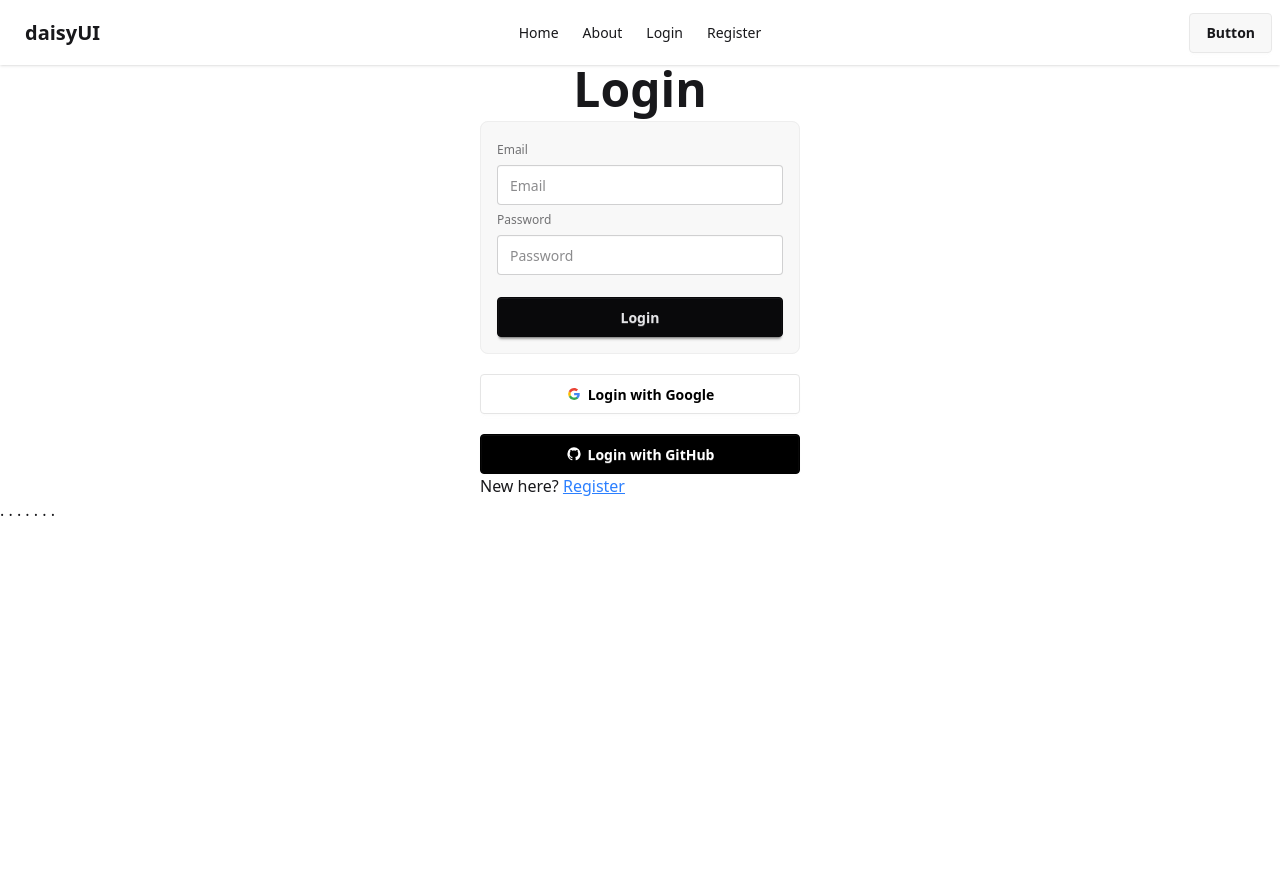
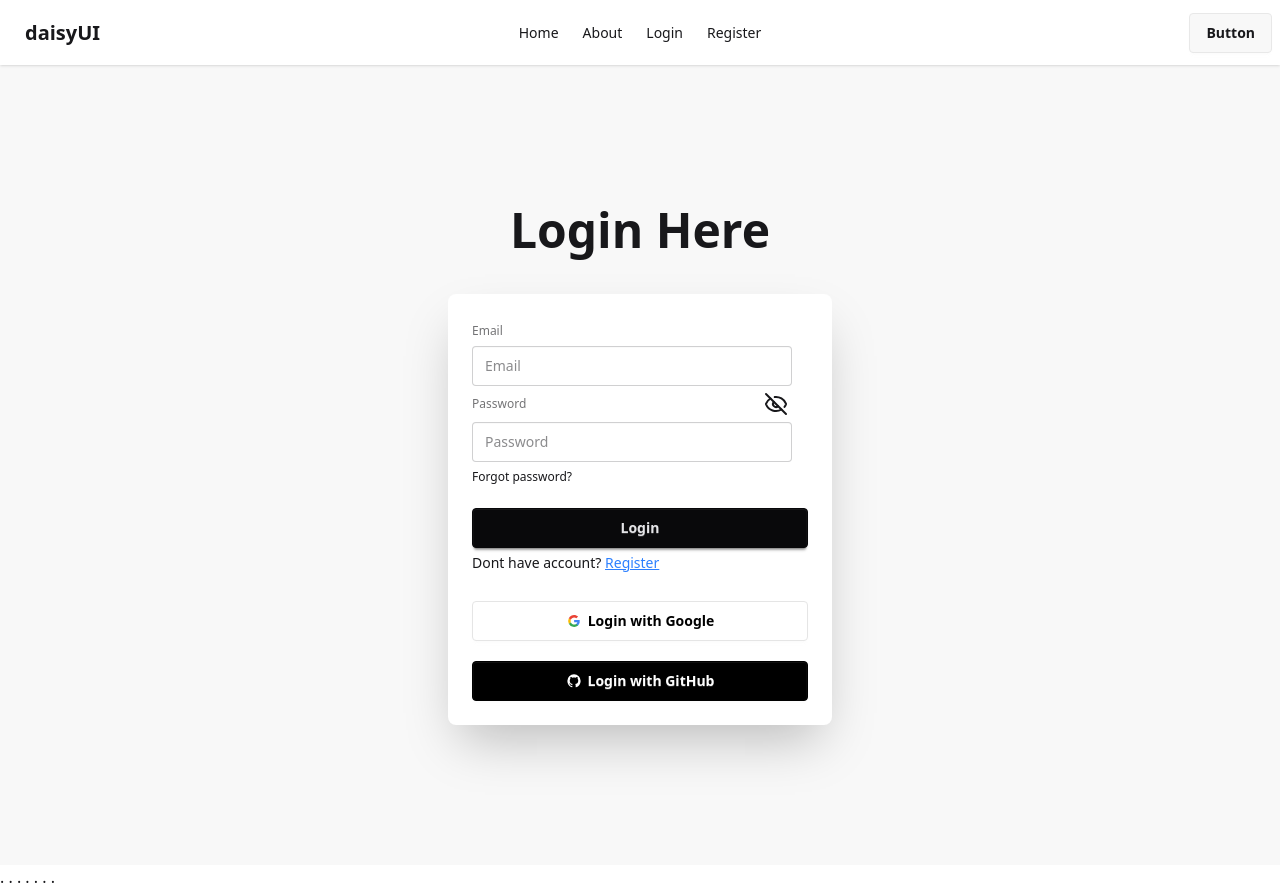
Before and after one commit to shuvo2712/first-firebase-auth, a React (Vite) app: page /login in a window 1280 px wide. Before the commit the page ends 800 px from the top, so only its background shows below. Built offline with nearby package versions, Linux system fonts and the light colour scheme.

Commit message:
email verification

```diff
--- a/package.json
+++ b/package.json
@@ -12,6 +12,7 @@
   "dependencies": {
     "@tailwindcss/vite": "^4.1.16",
     "firebase": "^12.5.0",
+    "lucide-react": "^0.552.0",
     "react": "^19.1.1",
     "react-dom": "^19.1.1",
     "react-router": "^7.9.5",
--- a/src/Components/Login.jsx
+++ b/src/Components/Login.jsx
@@ -1,39 +1,52 @@
 import React, { useState } from "react";
 import {
-  createUserWithEmailAndPassword,
   GithubAuthProvider,
   GoogleAuthProvider,
+  signInWithEmailAndPassword,
   signInWithPopup,
   signOut,
 } from "firebase/auth";
 import { auth } from "../Firebase/firebase.config";
 import { Link } from "react-router";
+import { Eye, EyeOff } from "lucide-react";
 
 const googleProvider = new GoogleAuthProvider();
 const githubProvider = new GithubAuthProvider();
 
 const Login = () => {
   const [user, setUser] = useState(null);
-  const [error, setError] = useState("")
+  const [error, setError] = useState("");
+  const [showPassword, setShowPassword] = useState(false);
+
+  // handleShowPassword
+  const handleShowPassword = (e) => {
+    e.preventDefault();
+    setShowPassword(!showPassword);
+  };
 
   // Email Log In
   const handleEmailLogIn = (e) => {
     e.preventDefault();
     const email = e.target.email.value;
     const password = e.target.password.value;
-    console.log("log in btn clicked", email, password);
+    console.log("Email login btn clicked", email, password);
 
-    setError("")
+    // reset error
+    setError("");
+
     // fn
-    createUserWithEmailAndPassword(auth, email, password)
-      .then((userCredential) => {
-        const user = userCredential.user;
-        console.log(user);
-        setUser(user);
+    signInWithEmailAndPassword(auth, email, password)
+      .then((result) => {
+        console.log("LOGIN :", result.user);
+        if (!result.user.emailVerified.value) {
+          setError("pls verify email")
+          return
+        }
+        setUser(result.user);
       })
       .catch((error) => {
-        console.log(error.message);
-        setError(error.message)
+        console.log("ERROR :", error.message);
+        setError(error.message);
       });
   };
 
@@ -76,55 +89,64 @@ const Login = () => {
       })
       .catch((error) => {
         console.log("ERROR :", error);
-        setError(error.message)
+        setError(error.message);
       });
   };
 
   return (
-    <div className="flex flex-col items-center">
-      <h1 className="text-5xl font-bold">Login</h1>
-
-      {user ? (
-        //   if user is logged in
+    <div className="hero bg-base-200 min-h-screen">
+      <div className="hero-content flex-col gap-10">
+        {/* Right / Up Section */}
+        <div className="text-center lg:text-left">
+          <h1 className="text-5xl font-bold">Login Here</h1>
+        </div>
+        {/* Left / Down Section */}
+        {!user ? (
+          //   if no user
+          <section className="card bg-base-100 w-full max-w-sm shrink-0 shadow-2xl">
+            <div className="card-body">
               <div>
-          <h3>{user?.displayName}</h3>
-          <img src={user?.photoURL} alt="" />
-          <h3>{user?.email}</h3>
-          <h3>{user?.providerData[0].email}</h3>
-          <button onClick={handleSignOut}>Sign Out</button>
-        </div>
-      ) : (
-        //   if no user
-        <div>
-          {/* Email, password */}
-          <div>
+                {/* form */}
                 <form onSubmit={handleEmailLogIn}>
-              <fieldset className="fieldset bg-base-200 border-base-300 rounded-box w-xs border p-4">
-                <legend className="fieldset-legend"></legend>
-
+                  {/* error */}
+                  {error && <p className="text-red-500">{error}</p>}
+                  <fieldset className="fieldset">
                     <label className="label">Email</label>
                     <input
+                      name="email"
                       type="email"
-                  name="email"
                       className="input"
                       placeholder="Email"
                     />
-
+                    <div className="flex justify-between">
                       <label className="label">Password</label>
+                      {/* showPass Btn */}
+                      <button onClick={handleShowPassword} className="pr-5">
+                        {showPassword ? <Eye /> : <EyeOff />}
+                      </button>
+                    </div>
                     <input
-                  type="password"
                       name="password"
+                      type={showPassword ? "text" : "password"}
                       className="input"
                       placeholder="Password"
                     />
-
+                    <div>
+                      <a className="link link-hover">Forgot password?</a>
+                    </div>
                     <button className="btn btn-neutral mt-4">Login</button>
                   </fieldset>
                 </form>
-            {/* error */}
-            {error && <p className="text-red-500">{error}</p>}
+                {/* register new */}
+                <p>
+                  Dont have account?{" "}
+                  <Link to="/register" className="text-blue-500 underline">
+                    Register
+                  </Link>
+                </p>
               </div>
-
+              {/*  */}
+              <div>
                 {/* Google */}
                 <button
                   onClick={handleGoogleSignIn}
@@ -159,8 +181,6 @@ const Login = () => {
                   </svg>
                   Login with Google
                 </button>
-          <br />
-
                 {/* GitHub */}
                 <button
                   onClick={handleGitHubSignIn}
@@ -180,16 +200,23 @@ const Login = () => {
                   </svg>
                   Login with GitHub
                 </button>
-
-          {/* register */}
-          <p>
-            New here?{" "}
-            <Link to="/register" className="text-blue-500 underline">
-              Register
-            </Link>
-          </p>
+              </div>
+            </div>
+          </section>
+        ) : (
+          //   if user is logged in
+          <div className="flex flex-col items-center">
+            <h3>{user?.displayName}</h3>
+              <img src={user?.photoURL} alt=""
+            className="w-48"  />
+            <h3>{user?.email}</h3>
+            {!user.email && <h3>{user?.providerData[0].email}</h3>}
+            <button onClick={handleSignOut} className="cursor-pointer">
+              Sign Out
+            </button>
           </div>
         )}
+      </div>
     </div>
   );
 };
--- a/src/Components/Register.jsx
+++ b/src/Components/Register.jsx
@@ -1,4 +1,5 @@
-import { createUserWithEmailAndPassword } from "firebase/auth";
+import { Eye, EyeOff } from "lucide-react";
+import { createUserWithEmailAndPassword, sendEmailVerification } from "firebase/auth";
 import React, { useState } from "react";
 import { auth } from "../Firebase/firebase.config";
 import { Link } from "react-router";
@@ -6,37 +7,63 @@ import { Link } from "react-router";
 const Register = () => {
   const [error, setError] = useState(null);
   const [success, setSuccess] = useState(false);
+  const [showPassword, setShowPassword] = useState(false);
 
-  // handle register
-  const handleRegister = (event) => {
-    event.preventDefault();
-    const email = event.target.email.value;
-    const password = event.target.password.value;
-    console.log("Register form submitted", email, password);
+  // handleShowPassword
+  const handleShowPassword = (e) => {
+    e.preventDefault();
+    console.log("sxsx", showPassword);
+    setShowPassword(!showPassword);
+  };
+
+  // Handle Register Btn
+  const handleRegister = (e) => {
+    e.preventDefault();
+    const email = e.target.email.value;
+    const password = e.target.password.value;
+    const terms = e.target.terms.checked;
+    //
+    console.log("Register form submitted", "(", email, password, terms, ")");
 
     // reset error and success
     setError(null);
     setSuccess(false);
 
+    // terms check
+    if (!terms) {
+      setError("Please accept terms");
+      return;
+    }
+
     // fn
     createUserWithEmailAndPassword(auth, email, password)
       .then((result) => {
-        console.log("User registered:", result.user);
+        //
+        console.log("USER REGISTERED : ", result.user);
         setSuccess(true);
+        e.target.reset();
+        // send verification mail
+        sendEmailVerification(result.user)
+          .then(() => {
+          alert("pls verify email")
+        })
       })
       .catch((error) => {
-        console.log("ERROR :", error);
+        //
+        console.log("ERROR :", error.message);
         setError(error.message);
       });
   };
 
   return (
     <div className="hero bg-base-200 min-h-screen">
-      <div className="hero-content flex-col lg:flex-row-reverse">
+      <div className="hero-content flex-col gap-10">
+        {/* Header */}
         <div className="text-center lg:text-left">
-          <h1 className="text-5xl font-bold">Register now!</h1>
+          <h1 className="text-5xl font-bold">Register Now!</h1>
         </div>
-        <div className="card bg-base-100 w-full max-w-sm shrink-0 shadow-2xl">
+        {/* Form */}
+        <section className="card bg-base-100 w-full max-w-sm shrink-0 shadow-2xl">
           <div className="card-body">
             {/* form */}
             <form onSubmit={handleRegister}>
@@ -45,7 +72,7 @@ const Register = () => {
                 <p className="text-green-500">User registered successfully!</p>
               )}
               {/* error */}
-              {error && <p className="text-red-500">{error}</p>}
+              {error && <p className="text-red-500">ERROR : {error}</p>}
               <fieldset className="fieldset">
                 <label className="label">Email</label>
                 <input
@@ -54,16 +81,31 @@ const Register = () => {
                   className="input"
                   placeholder="Email"
                 />
-                <label className="label">Password</label>
+                {/* pass */}
+                <div className="flex justify-between">
+                  <label className="label">Password</label>
+                  <button onClick={handleShowPassword}>
+                    {showPassword ? <Eye /> : <EyeOff />}
+                  </button>
+                </div>
                 <input
                   name="password"
-                  type="password"
+                  type={showPassword ? "text" : "password"}
                   className="input"
                   placeholder="Password"
                 />
+                {/* checkbox */}
                 <div>
-                  <a className="link link-hover">Forgot password?</a>
+                  <label className="label">
+                    <input
+                      name="terms"
+                      type="checkbox"
+                      className="checkbox checkbox-info"
+                    />
+                    Accept terms and conditions.
+                  </label>
                 </div>
+                {/* Btn */}
                 <button className="btn btn-neutral mt-4">Register</button>
               </fieldset>
             </form>
@@ -74,7 +116,7 @@ const Register = () => {
               </Link>
             </p>
           </div>
-        </div>
+        </section>
       </div>
     </div>
   );
```
Also changed, not shown: src/Components/About.jsx (+5 -5 lines), 2 other files (tests, documents, lock files or other folders). Lines whose indentation alone changed are shown as unchanged.
